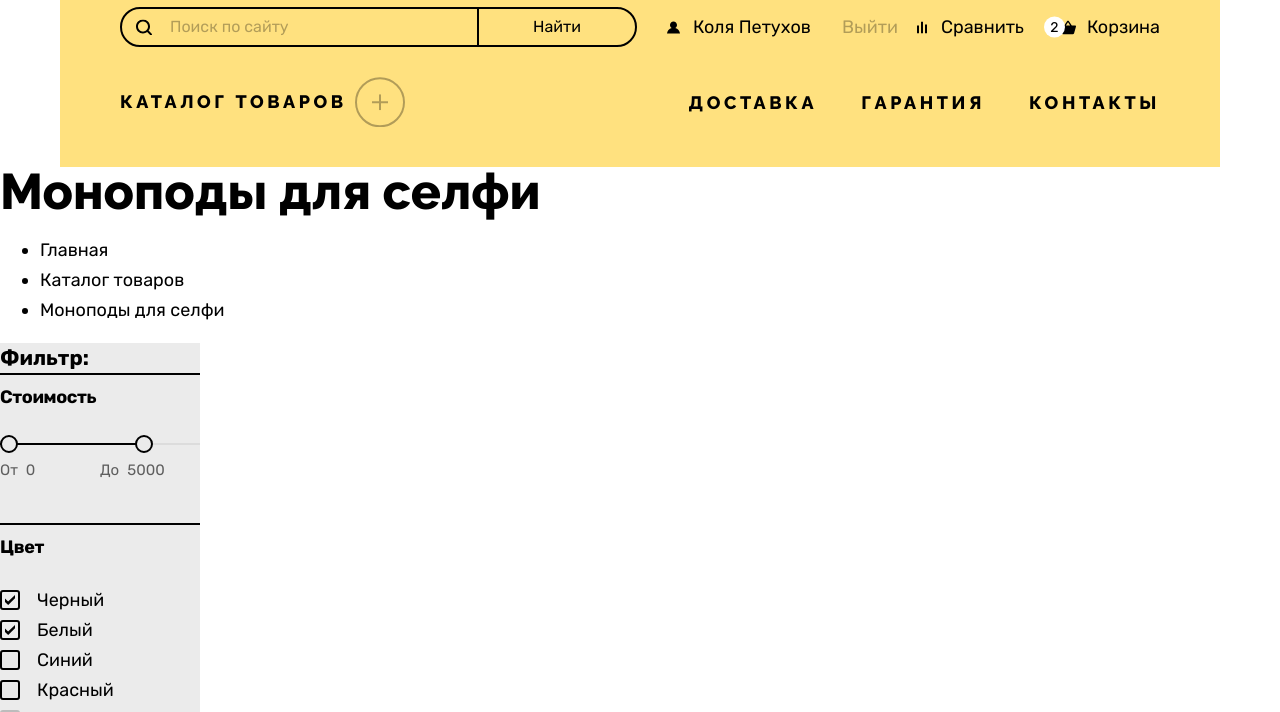
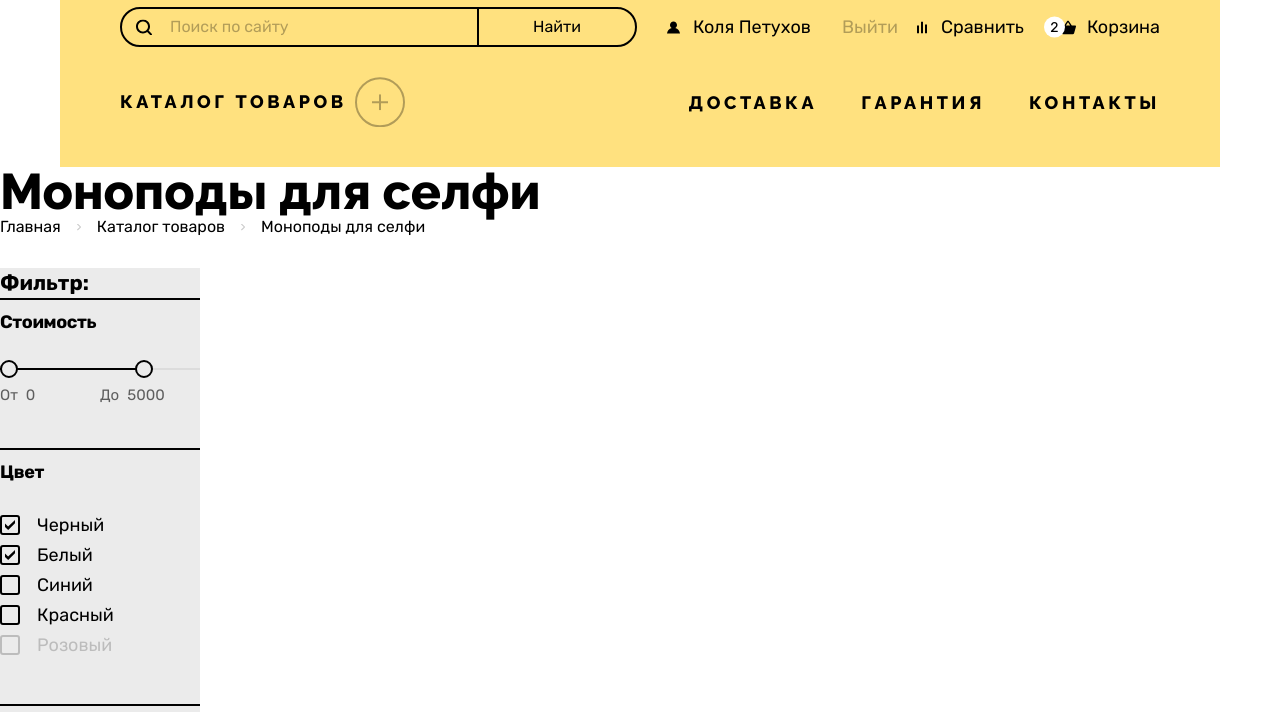
Before and after one commit to Chackmoole/device, a website: page src/catalog.html in a window 1280 px wide. Shown: the part 77-789 px from the top of the page. Drawn offline with nearby package versions, Linux system fonts and the light colour scheme; files that its build step writes are made by us from their sources.

Commit message:
Стилизация блока breadcrumbs

```diff
--- a/src/catalog.html
+++ b/src/catalog.html
@@ -69,9 +69,13 @@
       <div class="heading">
         <h2 class="text text--heading-main">Моноподы для селфи</h2>
         <ul class="breadcrumbs">
-          <li class="breadcrumbs__item">Главная</li>
-          <li class="breadcrumbs__item">Каталог товаров</li>
-          <li class="breadcrumbs__item">Моноподы для селфи</li>
+          <li class="breadcrumbs__item">
+            <a class="breadcrumbs__link" href="index.html">Главная</a></li>
+          <li class="breadcrumbs__item">
+            <a class="breadcrumbs__link" href="#">Каталог товаров</a></li>
+          <li class="breadcrumbs__item">
+            <a class="breadcrumbs__link" href="catalog.html">Моноподы для селфи</a>
+          </li>
         </ul>
       </div>
       <div class="catalog__wrapper">
--- /dev/null
+++ b/src/less/blocks/breadcrumbs.less
@@ -0,0 +1,47 @@
+.breadcrumbs {
+  display: flex;
+  align-items: center;
+  padding: 0;
+  margin: 0;
+  margin-bottom: 32px;
+  list-style: none;
+
+  & li:last-child {
+    margin-right: 0;
+    padding-right: 0;
+  }
+
+  & li:last-child::after {
+    display: none;
+  }
+}
+
+.breadcrumbs__item {
+  position: relative;
+  padding-right: 20px;
+  margin-right: 16px;
+
+  &::after {
+    position: absolute;
+    top: 50%;
+    transform: translateY(-50%);
+    right: 0;
+    content: "";
+    width: 4px;
+    height: 7px;
+    background-image: url("../../img/breadcrumbs-arrow.svg");
+    background-repeat: no-repeat;
+    background-position: center;
+  }
+}
+
+.breadcrumbs__link {
+  .state();
+  font-size: 16px;
+  line-height: 19px;
+  display: block;
+  text-decoration: none;
+  color: @color-black;
+
+
+}
--- a/src/less/style.less
+++ b/src/less/style.less
@@ -31,3 +31,4 @@
 @import "blocks/nav";
 @import "blocks/socials";
 @import "blocks/sorting";
+@import "blocks/breadcrumbs";
```
Also changed, not shown: src/img/breadcrumbs-arrow.svg (added).
